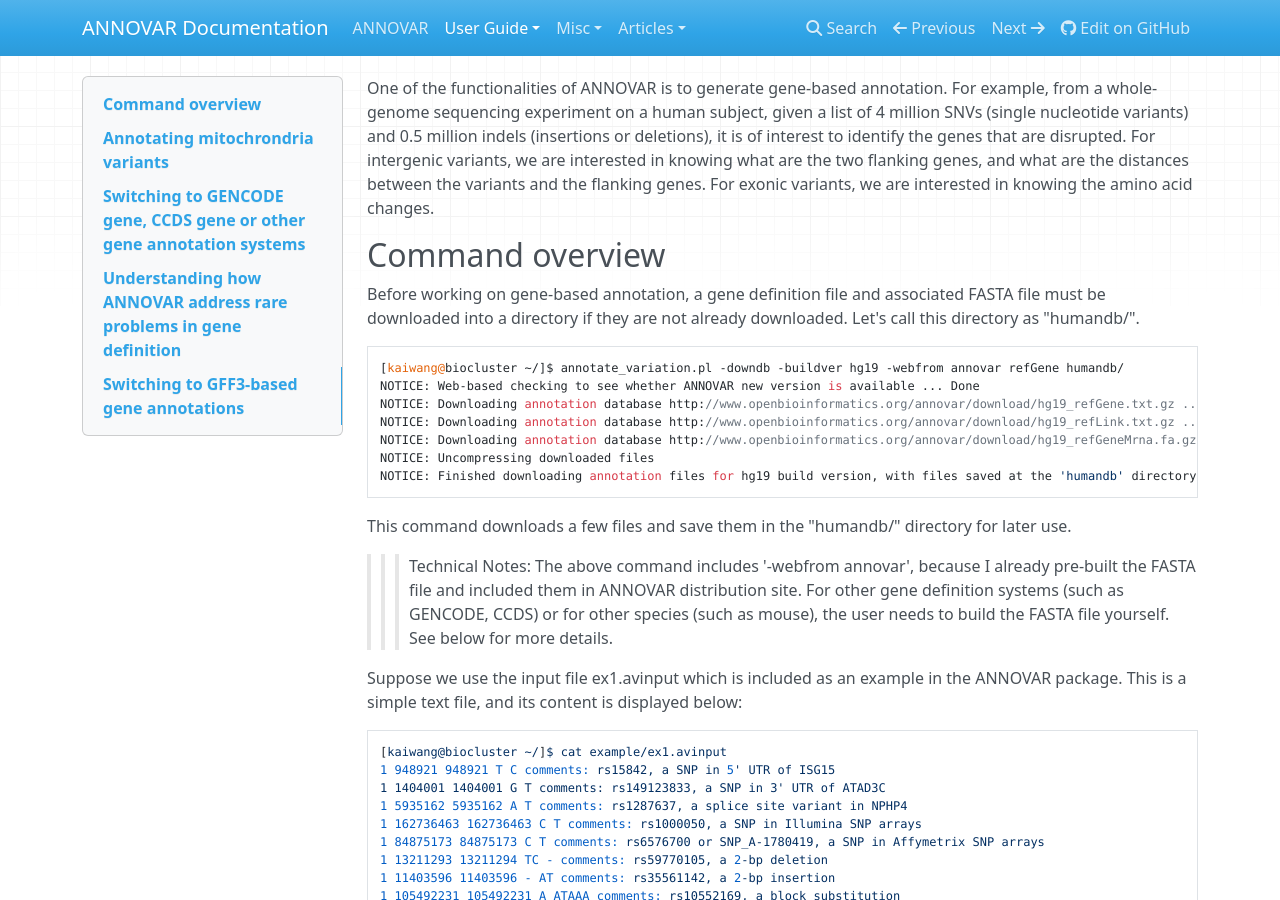
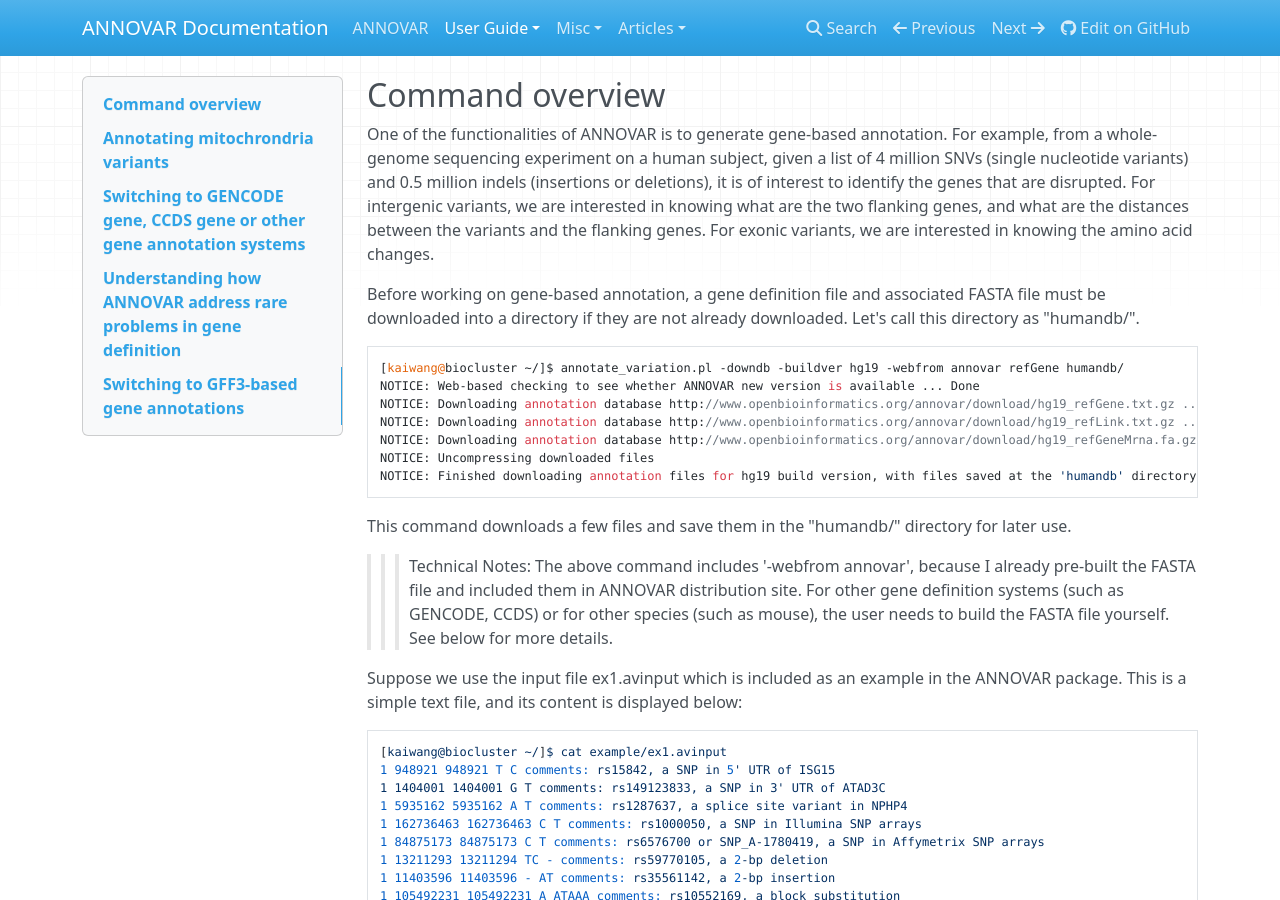
Before and after one commit to WGLab/doc-ANNOVAR, an MkDocs documentation site: the page built from docs/user-guide/gene.md, in a window 1280 px wide and 900 px high. Built offline with MkDocs 1.6.1, drawn with Linux system fonts in a browser that asks for light colours; nearby versions of some CDN libraries; old or Windows-style settings are respelled for this version of MkDocs.

```diff
--- a/docs/user-guide/gene.md
+++ b/docs/user-guide/gene.md
@@ -1,6 +1,6 @@
+## Command overview
+
 One of the functionalities of ANNOVAR is to generate gene-based annotation. For example, from a whole-genome sequencing experiment on a human subject, given a list of 4 million SNVs (single nucleotide variants) and 0.5 million indels (insertions or deletions), it is of interest to identify the genes that are disrupted. For intergenic variants, we are interested in knowing what are the two flanking genes, and what are the distances between the variants and the flanking genes. For exonic variants, we are interested in knowing the amino acid changes.
-
-## Command overview
 
 Before working on gene-based annotation, a gene definition file and associated FASTA file must be downloaded into a directory if they are not already downloaded. Let's call this directory as "humandb/".
 
```
